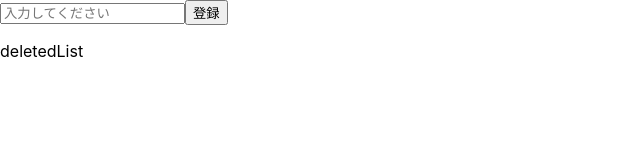
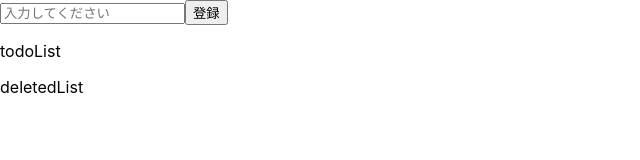
Before and after one commit to aki-space-crea/react-todo, a React (Create React App) app: page / in a window 1280 px wide. Shown: the top 160 px of the page, without its empty margins (0-640 px from the left). Built offline with nearby package versions, Linux system fonts and the light colour scheme.

Commit message:
TodoListとDeletedListをコンポーネント化。

```diff
--- a/src/App.tsx
+++ b/src/App.tsx
@@ -1,114 +1,28 @@
 import React, { useState } from "react";
 
 import Form from "./components/Form";
+import TodoList from "./components/TodoList";
+import DeletedList from "./components/DeletedList";
+
 import { TodoType } from "./types/todo";
 
 const App: React.VFC = () => {
   const [editText, setEditText] = useState("");
   const [todos, setTodos] = useState<TodoType[]>([]);
-  const [editFlag, setEditFlag] = useState(false);
   const [deletedList, setDeletedList] = useState<TodoType[]>([]);
-
-  const handleEdit = (
-    e: React.FormEvent<HTMLFormElement | HTMLInputElement>
-  ) => {
-    e.preventDefault();
-
-    if (!editText) {
-      return;
-    }
-
-    setEditText("");
-  };
-
-  const handleDelete = (
-    e: React.FormEvent<HTMLInputElement>,
-    todoIndex: number
-  ) => {
-    const copyTodos = [...todos];
-    const deletedTodo: TodoType[] = copyTodos.filter((_, index) => {
-      return todoIndex === index;
-    });
-
-    const notDeletedTodo: TodoType[] = copyTodos.filter((_, index) => {
-      return todoIndex !== index;
-    });
-
-    setTodos(notDeletedTodo);
-    setDeletedList([deletedTodo[0], ...deletedList]);
-  };
 
   return (
     <>
       <Form todos={todos} setTodos={setTodos} />
-      <ul>
-        {todos.map((todo, todoIndex) => {
-          return (
-            <li key={todo.id}>
-              {todo.value}
-              {editFlag ? (
-                <>
-                  <input
-                    type="text"
-                    value={editText}
-                    placeholder="入力してください"
-                    onChange={e => {
-                      setEditText(e.target.value);
-                    }}
-                  />
-                  <input
-                    type="button"
-                    onClick={e => {
-                      e.preventDefault();
-                      handleEdit(e);
-                    }}
-                    value="完了"
-                  />
-                </>
-              ) : (
-                ""
-              )}
-              <form>
-                {editFlag ? (
-                  <input
-                    type="button"
-                    onClick={e => {
-                      e.preventDefault();
-                      setEditFlag(!editFlag);
-                    }}
-                    onSubmit={() => setEditText("")}
-                    value="キャンセル"
-                  />
-                ) : (
-                  <>
-                    <input
-                      type="button"
-                      onClick={e => {
-                        e.preventDefault();
-                      }}
-                      value="編集"
-                    />
-                    <input
-                      type="button"
-                      onClick={e => {
-                        e.preventDefault();
-                        handleDelete(e, todoIndex);
-                      }}
-                      value="削除"
-                    />
-                  </>
-                )}
-              </form>
-            </li>
-          );
-        })}
-      </ul>
-      <p>deletedList</p>
-      <ul>
-        {deletedList.map(deletedItem => {
-          return <li key={deletedItem.id}>{deletedItem.value}</li>;
-        })}
-      </ul>
+      <TodoList
+        todos={todos}
+        setTodos={setTodos}
+        editText={editText}
+        setEditText={setEditText}
+        deletedList={deletedList}
+        setDeletedList={setDeletedList}
+      />
+      <DeletedList deletedList={deletedList} />
     </>
   );
 };
--- /dev/null
+++ b/src/components/DeletedList.tsx
@@ -0,0 +1,21 @@
+import { TodoType } from "../types/todo";
+
+type Props = {
+  deletedList: TodoType[];
+};
+
+const DeletedList: React.VFC<Props> = props => {
+  const { deletedList } = props;
+
+  return (
+    <>
+      <p>deletedList</p>
+      <ul>
+        {deletedList.map(deletedItem => {
+          return <li key={deletedItem.id}>{deletedItem.value}</li>;
+        })}
+      </ul>
+    </>
+  );
+};
+export default DeletedList;
--- /dev/null
+++ b/src/components/TodoList.tsx
@@ -0,0 +1,124 @@
+import React, { useState } from "react";
+
+import { TodoType } from "../types/todo";
+
+type Props = {
+  todos: TodoType[];
+  setTodos: React.Dispatch<React.SetStateAction<TodoType[]>>;
+  editText: string;
+  setEditText: React.Dispatch<React.SetStateAction<string>>;
+  deletedList: TodoType[];
+  setDeletedList: React.Dispatch<React.SetStateAction<TodoType[]>>;
+};
+
+const TodoList: React.VFC<Props> = props => {
+  const {
+    todos,
+    setTodos,
+    editText,
+    setEditText,
+    deletedList,
+    setDeletedList
+  } = props;
+
+  const [editFlag, setEditFlag] = useState(false);
+
+  const handleEdit = (
+    e: React.FormEvent<HTMLFormElement | HTMLInputElement>
+  ) => {
+    e.preventDefault();
+
+    if (!editText) {
+      return;
+    }
+
+    setEditText("");
+  };
+
+  const handleDelete = (
+    e: React.FormEvent<HTMLInputElement>,
+    todoIndex: number
+  ) => {
+    const copyTodos = [...todos];
+    const deletedTodo: TodoType[] = copyTodos.filter((_, index) => {
+      return todoIndex === index;
+    });
+
+    const notDeletedTodo: TodoType[] = copyTodos.filter((_, index) => {
+      return todoIndex !== index;
+    });
+
+    setTodos(notDeletedTodo);
+    setDeletedList([deletedTodo[0], ...deletedList]);
+  };
+
+  return (
+    <>
+      <p>todoList</p>
+      <ul>
+        {todos.map((todo, todoIndex) => {
+          return (
+            <li key={todo.id}>
+              {todo.value}
+              {editFlag ? (
+                <>
+                  <input
+                    type="text"
+                    value={editText}
+                    placeholder="入力してください"
+                    onChange={e => {
+                      setEditText(e.target.value);
+                    }}
+                  />
+                  <input
+                    type="button"
+                    onClick={e => {
+                      e.preventDefault();
+                      handleEdit(e);
+                    }}
+                    value="完了"
+                  />
+                </>
+              ) : (
+                ""
+              )}
+              <form>
+                {editFlag ? (
+                  <input
+                    type="button"
+                    onClick={e => {
+                      e.preventDefault();
+                      setEditFlag(!editFlag);
+                    }}
+                    onSubmit={() => setEditText("")}
+                    value="キャンセル"
+                  />
+                ) : (
+                  <>
+                    <input
+                      type="button"
+                      onClick={e => {
+                        e.preventDefault();
+                      }}
+                      value="編集"
+                    />
+                    <input
+                      type="button"
+                      onClick={e => {
+                        e.preventDefault();
+                        handleDelete(e, todoIndex);
+                      }}
+                      value="削除"
+                    />
+                  </>
+                )}
+              </form>
+            </li>
+          );
+        })}
+      </ul>
+    </>
+  );
+};
+
+export default TodoList;
```
